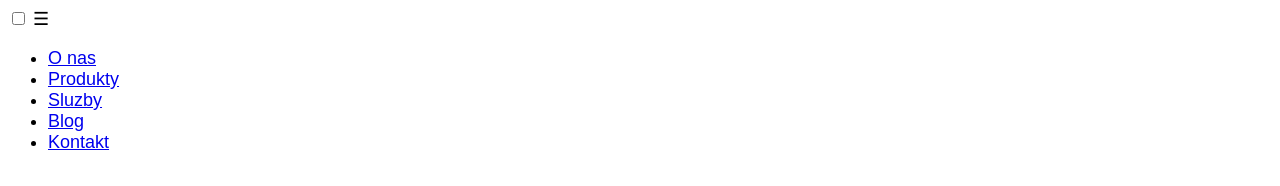
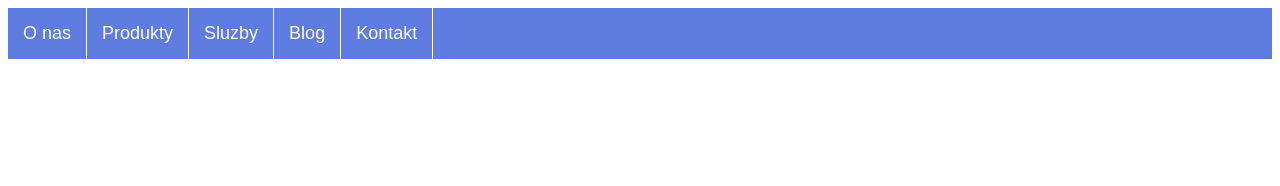
Before and after one commit to ifischerova/koderka-projekt-hamburger-menu, a plain HTML site: page 02-Hamburger-menu/index.html in a window 1280 px wide. Drawn offline with Linux system fonts and the light colour scheme.

Commit message:
CSS solution of hamburger menu.

```diff
--- a/02-Hamburger-menu/index.html
+++ b/02-Hamburger-menu/index.html
@@ -11,7 +11,7 @@
 	<nav class="menu">
 
 		<input type="checkbox" class="menu__checkbox" id="menu-checkbox">
-		<label for="menu-checkbox" class="menu__toggler">☰</label>
+		<label for="menu-checkbox" class="menu__toggler">☰ MENU</label>
 
 		<ul class="menu__list">
 			<li class="menu__item"><a class="menu__link" href="#">O nas</a></li>
--- a/02-Hamburger-menu/style.css
+++ b/02-Hamburger-menu/style.css
@@ -8,3 +8,56 @@ body {
 }
 
 /* ------------------------------------- */
+
+.menu__checkbox {
+	position: absolute;
+	left: -9999px;
+}
+
+.menu__toggler {
+	cursor: pointer;
+}
+
+.menu__list {
+	display: none;
+	margin: 0;
+	padding: 0;
+	list-style: none;
+	background-color: #5E7CE2;
+}
+
+.menu__item {
+	border-bottom: 1px solid white;
+}
+
+.menu__link {
+	display: block;
+	text-decoration: none;
+	padding: 15px;
+	color: white;
+}
+
+.menu__link:hover {
+	background-color: #0A369D;
+}
+
+.menu__checkbox:checked ~ .menu__list {
+	display: block;
+}
+
+@media screen and (min-width: 800px) {
+
+	.menu__toggler {
+		display: none;
+	}
+
+	.menu__list {
+		display: flex !important;
+	}
+
+	.menu__item {
+		border-bottom: 0;
+		border-right: 1px solid white;
+	}
+
+}
```
Also changed, not shown: 01-Checkbox-trik/index.html (+4 -2 lines), 01-Checkbox-trik/style.css (+24 -0 lines).
